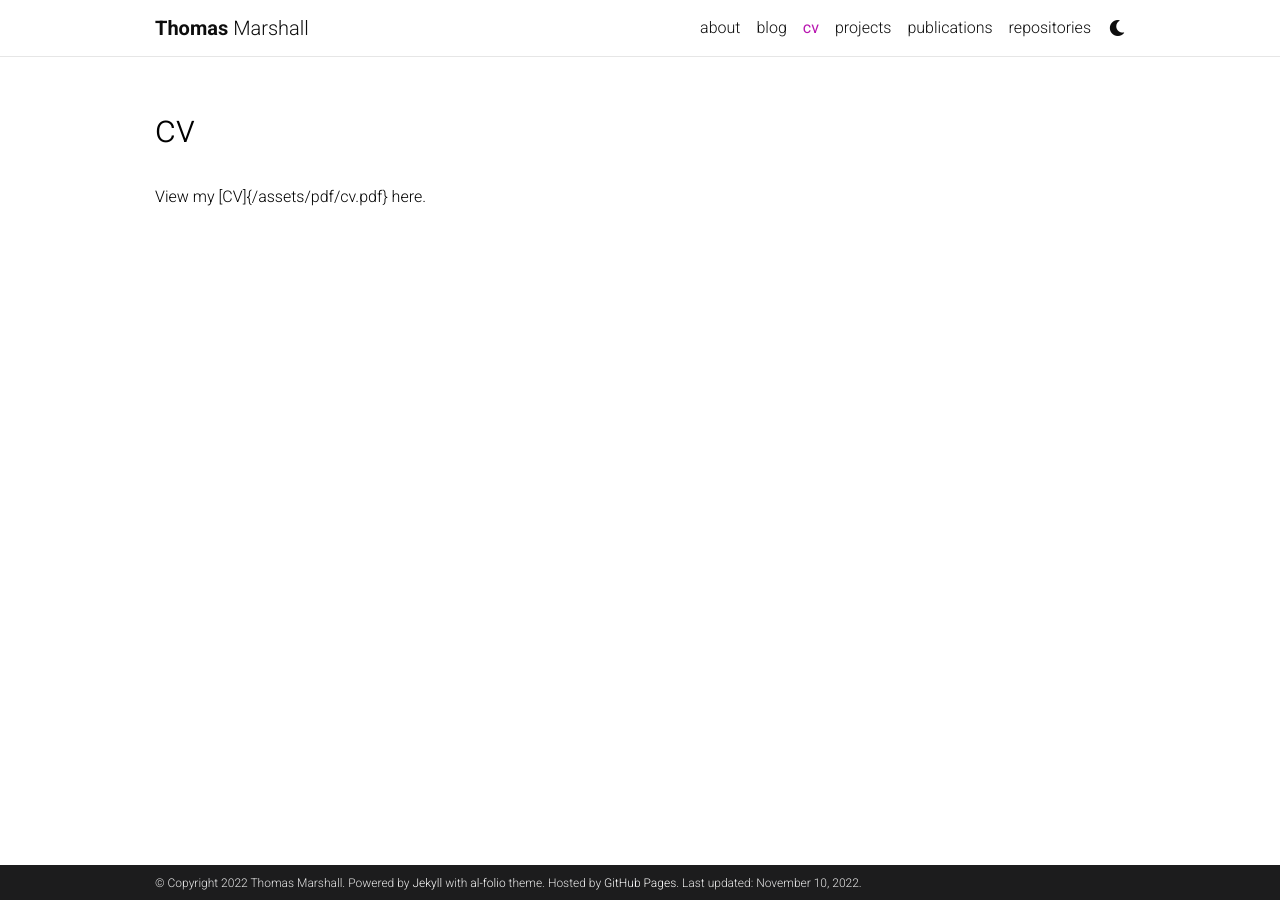
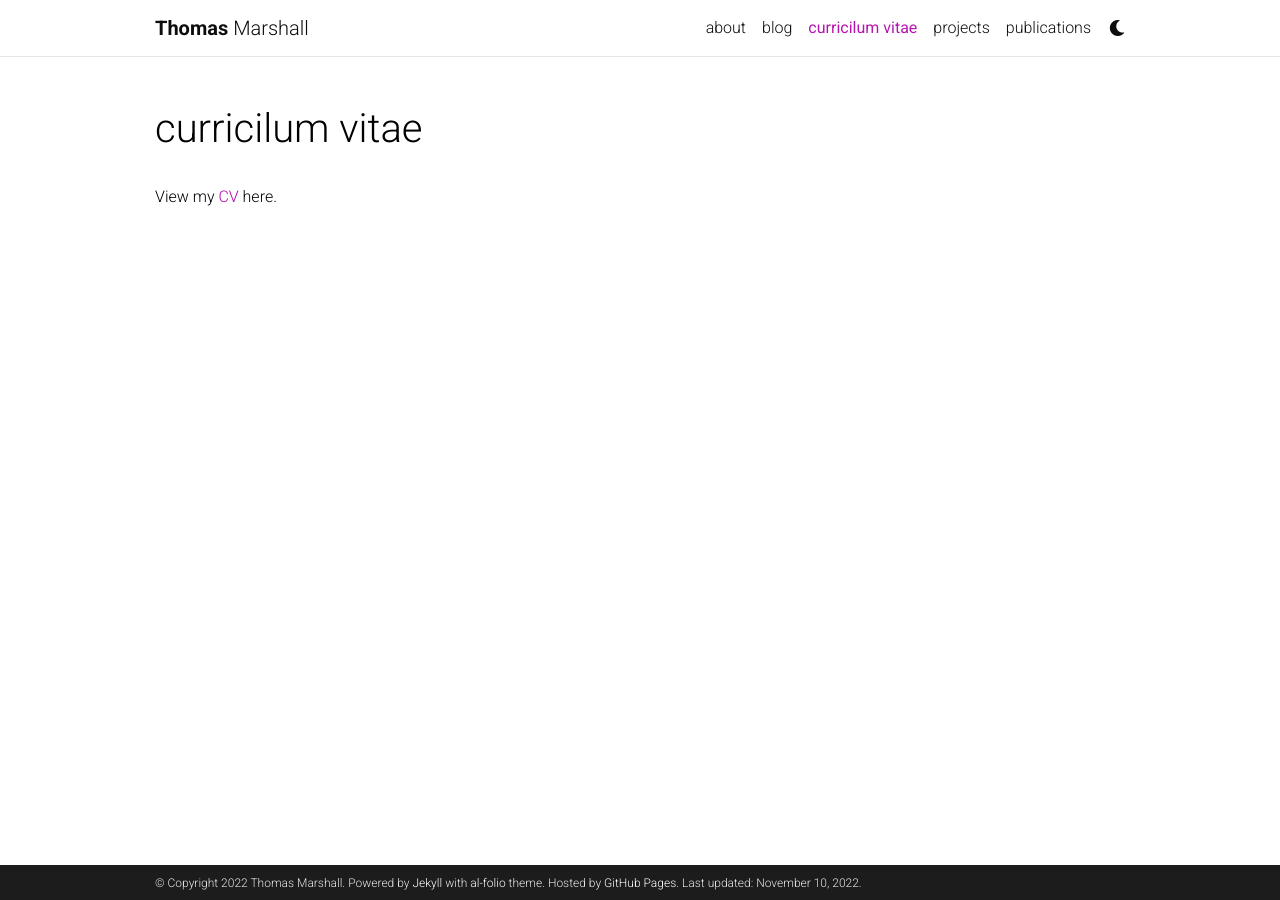
Before and after one commit to thomasmmarshall/thomasmmarshall.github.io, a Jekyll site: the page built from _pages/cv.md, in a window 1280 px wide. Built offline with Jekyll 4.4.1, drawn with Linux system fonts in a browser that asks for light colours; comment, search, counter and statistics services are not loaded; a style sheet for code colours, icons or effects is not loaded.

Commit message:
rearranged

```diff
--- a/_pages/cv.md
+++ b/_pages/cv.md
@@ -1,10 +1,10 @@
 ---
 layout: page
 permalink: /cv/
-title: cv
+title: curricilum vitae
 nav: true
 nav_order: 1
 ---
 
 
-View my [CV]{/assets/pdf/cv.pdf} here.
+View my [CV](/assets/pdf/cv.pdf) here.
```
Also changed, not shown: _pages/repositories.md (+2 -2 lines), _config.yml (line endings or trailing spaces).
